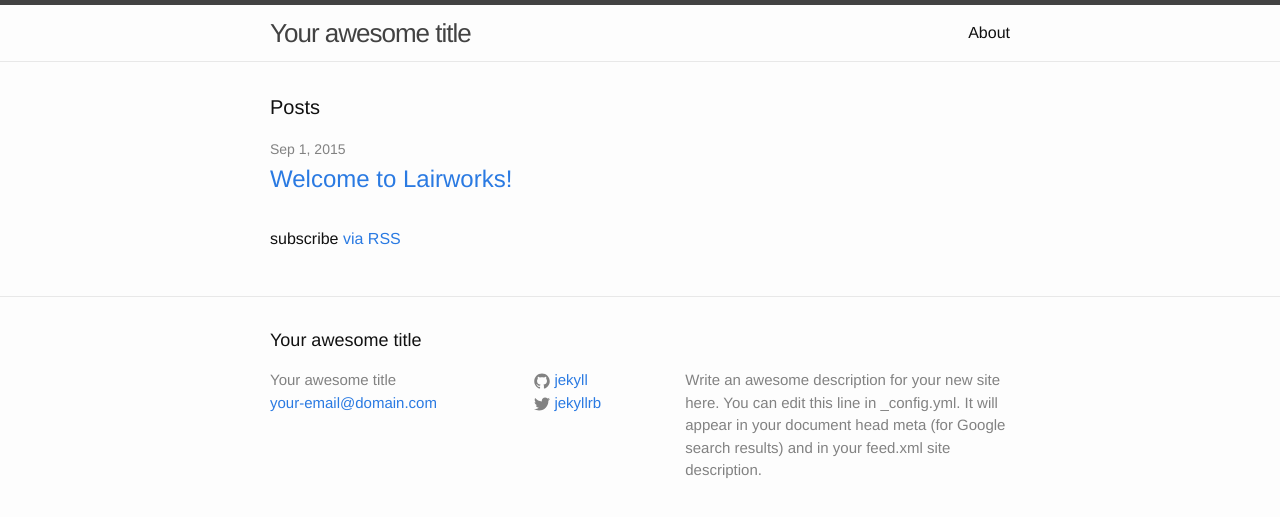
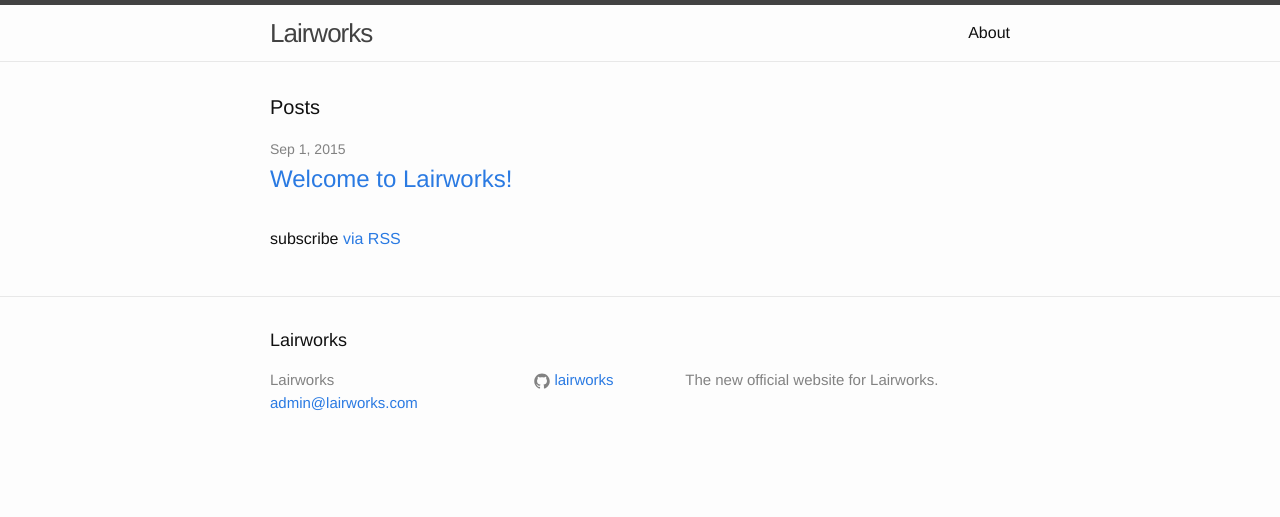
Before and after one commit to lairworks/lairworks.github.io, a Jekyll site: the page built from index.html, in a window 1280 px wide. Shown: the top 517 px of the page. Built offline with Jekyll 4.4.1, drawn with Linux system fonts in a browser that asks for light colours.

Commit message:
Update _config.yml

```diff
--- a/_config.yml
+++ b/_config.yml
@@ -1,14 +1,11 @@
 # Site settings
-title: Your awesome title
-email: your-email@domain.com
+title: Lairworks
+email: admin@lairworks.com
 description: > # this means to ignore newlines until "baseurl:"
-  Write an awesome description for your new site here. You can edit this
-  line in _config.yml. It will appear in your document head meta (for
-  Google search results) and in your feed.xml site description.
+  The new official website for Lairworks.
 baseurl: "" # the subpath of your site, e.g. /blog/
-url: "http://yourdomain.com" # the base hostname & protocol for your site
-twitter_username: jekyllrb
-github_username:  jekyll
+url: "https://lairworks.github.io" # the base hostname & protocol for your site
+github_username:  lairworks
 
 # Build settings
 markdown: kramdown
```
